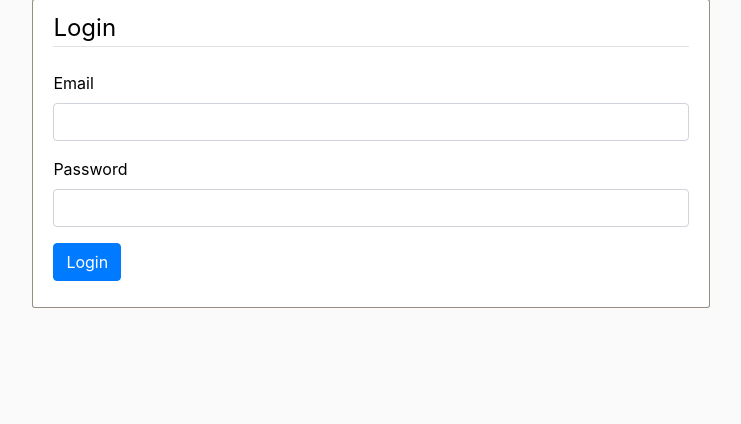
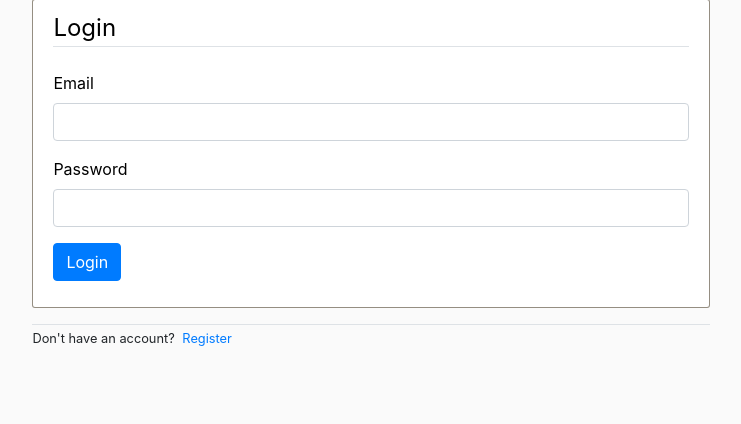
Before and after one commit to Panas18/PasswordManager-Flask, a Flask app: page /login in a window 1280 px wide. Shown: the part 73-497 px from the top of the page, without its empty margins (149-890 px from the left). Run offline with Flask 2, Linux system fonts and the light colour scheme; some libraries are stand-ins or nearby versions.

Commit message:
Form methods

```diff
--- a/form.py
+++ b/form.py
@@ -12,7 +12,7 @@
     confirm_password = PasswordField('Confirm Password',
                                      [validators.DataRequired(),
                                       validators.EqualTo('password')])
-    submit = SubmitField('Register')
+    submit = SubmitField('Submit')
 
 
 class LoginForm(Form):
--- a/main.py
+++ b/main.py
@@ -1,7 +1,11 @@
 from flask import Flask, render_template, url_for
 from form import RegistrationForm, LoginForm
+import os
+
 
 app = Flask(__name__)
+
+app.config['SECRET_KEY'] = os.environ['SECRET_KEY']
 
 datas = [
     {
@@ -27,6 +31,7 @@
 
 
 @app.route('/')
+@app.route('/home')
 def home():
     return render_template('home.html', title='Home', datas=datas)
 
@@ -47,7 +52,7 @@
     return render_template('login.html', title="Login", form=form)
 
 
-@app.route('/register')
+@app.route('/register', methods=['GET', 'POST'] )
 def register():
     form = RegistrationForm()
     return render_template('register.html', title="Register", form=form)
--- a/static/main.css
+++ b/static/main.css
@@ -56,3 +56,7 @@
     background-color:#ffffff ;
     color:black;
 }
+
+.right-margin{
+    margin-right: 39%;
+}
--- a/templates/login.html
+++ b/templates/login.html
@@ -16,4 +16,9 @@
         </fieldset>
     </form>
 </div>
+<div class='border-top mt-3 right-margin'>
+    <small>Don't have an account?
+        <a class='ml-1' href="{{ url_for('register') }}">Register</a>
+    </small>
+</div>
 {% endblock content %}
```
Also changed, not shown: templates/register.html (+18 -3 lines).
